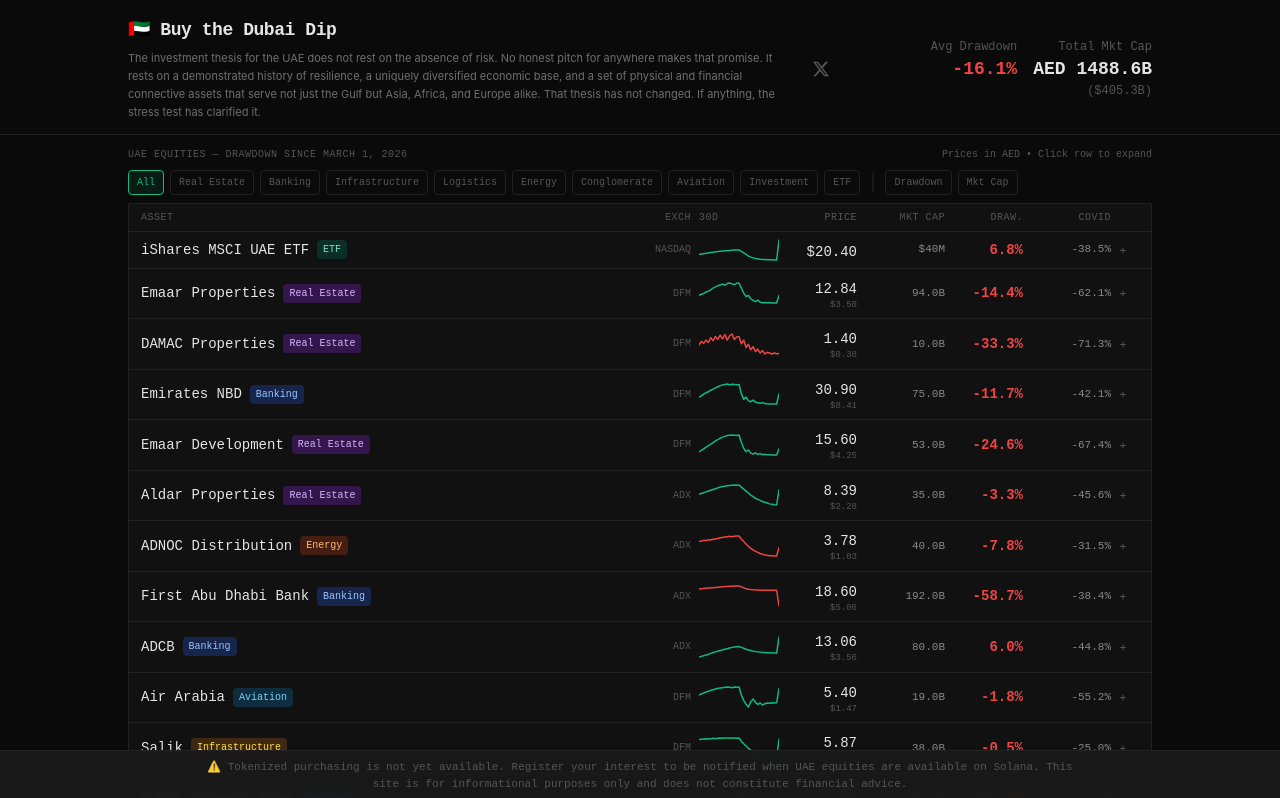
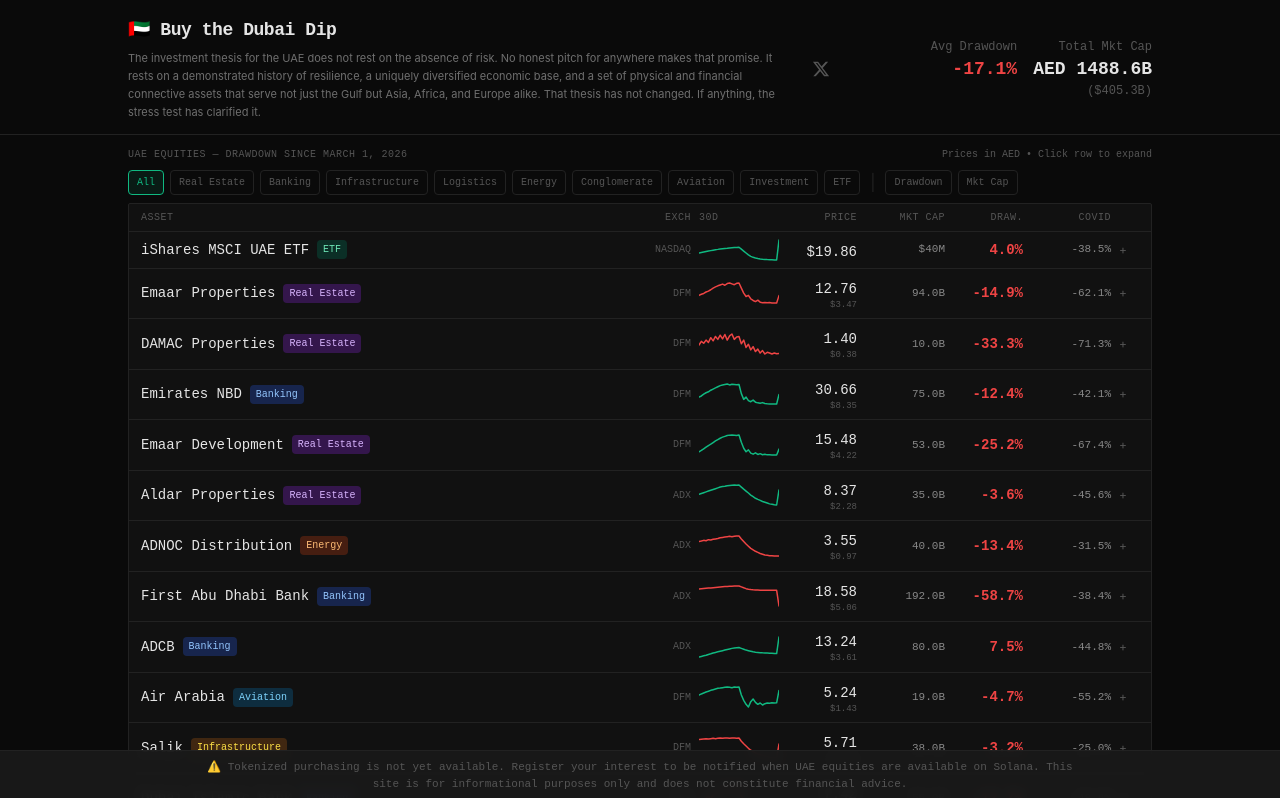
Before and after one commit to riverventures/buy-the-dubai-dip, a Next.js app: page / in a window 1280 px wide. Shown: the top 798 px of the page. Built offline with nearby package versions, Linux system fonts and the light colour scheme.

Commit message:
chore: daily price update 2026-04-21

```diff
--- a/src/data/assets.ts
+++ b/src/data/assets.ts
@@ -62,15 +62,15 @@
     exchange: 'NASDAQ',
     currency: 'USD',
     fiatUrl: 'https://www.ishares.com/us/products/264275/ishares-msci-uae-capped-etf',
-    currentPrice: 20.4,
+    currentPrice: 19.86,
     preMarch1Price: 19.10,
-    drawdownPct: 6.8,
+    drawdownPct: 4.0,
     covidDrawdownPct: -38.5,
     sparklineData: [
       18.50, 18.55, 18.60, 18.65, 18.70, 18.75, 18.80, 18.85, 18.88, 18.92,
       18.95, 18.98, 19.00, 19.03, 19.05, 19.07, 19.08, 19.10,
       18.90, 18.70, 18.50, 18.30, 18.15, 18.05, 17.98, 17.92, 17.88,
-      17.85, 17.83, 17.81, 17.80, 17.79, 17.78, 17.77, 20.4
+      17.85, 17.83, 17.81, 17.80, 17.79, 17.78, 17.77, 19.86
     ],
     pe: 8.2,
     marketCapB: 0.04,
@@ -89,15 +89,15 @@
     exchange: 'DFM',
     currency: 'AED',
     fiatUrl: 'https://www.dfm.ae/the-exchange/market-information/company/EMAAR/trading/trading-summary',
-    currentPrice: 12.84,
+    currentPrice: 12.76,
     preMarch1Price: 15.00,
-    drawdownPct: -14.4,
+    drawdownPct: -14.9,
     covidDrawdownPct: -62.1,
     sparklineData: [
       12.80, 13.00, 13.15, 13.40, 13.55, 13.80, 14.10, 14.30, 14.50, 14.65,
       14.80, 14.60, 14.90, 15.00, 14.85, 14.70, 14.95, 15.00,
       14.10, 13.20, 12.60, 12.80, 12.20, 11.90, 11.70, 11.95, 11.60,
-      11.50, 11.55, 11.48, 11.52, 11.47, 11.46, 11.45, 12.84
+      11.50, 11.55, 11.48, 11.52, 11.47, 11.46, 11.45, 12.76
     ],
     pe: 5.8,
     marketCapB: 94.0,
@@ -143,15 +143,15 @@
     exchange: 'DFM',
     currency: 'AED',
     fiatUrl: 'https://www.dfm.ae/the-exchange/market-information/company/EMIRATESNBD/trading/trading-summary',
-    currentPrice: 30.9,
+    currentPrice: 30.66,
     preMarch1Price: 35.00,
-    drawdownPct: -11.7,
+    drawdownPct: -12.4,
     covidDrawdownPct: -42.1,
     sparklineData: [
       29.50, 30.00, 30.80, 31.40, 31.80, 32.50, 33.00, 33.50, 34.00, 34.50,
       34.80, 35.00, 35.20, 34.80, 35.10, 35.00, 34.90, 35.00,
       31.00, 28.50, 29.50, 28.00, 27.50, 28.20, 27.30, 27.00, 26.80,
-      27.10, 26.70, 26.60, 26.55, 26.52, 26.50, 26.50, 30.9
+      27.10, 26.70, 26.60, 26.55, 26.52, 26.50, 26.50, 30.66
     ],
     pe: 6.2,
     marketCapB: 75.0,
@@ -170,15 +170,15 @@
     exchange: 'DFM',
     currency: 'AED',
     fiatUrl: 'https://www.dfm.ae/the-exchange/market-information/company/EMAARDEV/trading/trading-summary',
-    currentPrice: 15.6,
+    currentPrice: 15.48,
     preMarch1Price: 20.70,
-    drawdownPct: -24.6,
+    drawdownPct: -25.2,
     covidDrawdownPct: -67.4,
     sparklineData: [
       14.50, 15.00, 15.60, 16.20, 16.80, 17.30, 17.90, 18.50, 19.00, 19.50,
       19.90, 20.20, 20.50, 20.65, 20.70, 20.60, 20.50, 20.70,
       18.00, 15.80, 14.50, 15.20, 14.00, 13.60, 14.10, 13.50, 13.80,
-      13.40, 13.55, 13.35, 13.40, 13.32, 13.30, 13.30, 15.6
+      13.40, 13.55, 13.35, 13.40, 13.32, 13.30, 13.30, 15.48
     ],
     pe: 4.5,
     marketCapB: 53.0,
@@ -197,15 +197,15 @@
     exchange: 'ADX',
     currency: 'AED',
     fiatUrl: 'https://www.adx.ae/main-market/company-profile/overview?symbols=ALDAR',
-    currentPrice: 8.39,
+    currentPrice: 8.37,
     preMarch1Price: 8.68,
-    drawdownPct: -3.3,
+    drawdownPct: -3.6,
     covidDrawdownPct: -45.6,
     sparklineData: [
       8.10, 8.15, 8.20, 8.25, 8.30, 8.35, 8.40, 8.45, 8.50, 8.55,
       8.58, 8.60, 8.63, 8.65, 8.67, 8.68, 8.66, 8.68,
       8.55, 8.42, 8.30, 8.18, 8.05, 7.95, 7.85, 7.78, 7.72,
-      7.65, 7.60, 7.55, 7.50, 7.48, 7.45, 7.43, 8.39
+      7.65, 7.60, 7.55, 7.50, 7.48, 7.45, 7.43, 8.37
     ],
     pe: 9.1,
     marketCapB: 35.0,
@@ -224,15 +224,15 @@
     exchange: 'ADX',
     currency: 'AED',
     fiatUrl: 'https://www.adx.ae/main-market/company-profile/overview?symbols=ADNOCDIST',
-    currentPrice: 3.78,
+    currentPrice: 3.55,
     preMarch1Price: 4.10,
-    drawdownPct: -7.8,
+    drawdownPct: -13.4,
     covidDrawdownPct: -31.5,
     sparklineData: [
       3.95, 3.96, 3.98, 3.97, 4.00, 3.99, 4.01, 4.02, 4.03, 4.05,
       4.06, 4.07, 4.08, 4.09, 4.08, 4.09, 4.10, 4.10,
       4.02, 3.95, 3.88, 3.82, 3.76, 3.72, 3.68, 3.65, 3.62,
-      3.60, 3.58, 3.57, 3.56, 3.56, 3.55, 3.55, 3.78
+      3.60, 3.58, 3.57, 3.56, 3.56, 3.55, 3.55, 3.55
     ],
     pe: 15.2,
     marketCapB: 40.0,
@@ -251,7 +251,7 @@
     exchange: 'ADX',
     currency: 'AED',
     fiatUrl: 'https://www.adx.ae/main-market/company-profile/overview?symbols=FAB',
-    currentPrice: 18.6,
+    currentPrice: 18.58,
     preMarch1Price: 45.00,
     drawdownPct: -58.7,
     covidDrawdownPct: -38.4,
@@ -259,7 +259,7 @@
       41.00, 41.30, 41.60, 41.90, 42.20, 42.50, 42.80, 43.10, 43.40, 43.70,
       44.00, 44.20, 44.40, 44.60, 44.75, 44.85, 44.95, 45.00,
       43.80, 42.60, 41.50, 40.80, 40.30, 40.00, 39.80, 39.65, 39.55,
-      39.50, 39.45, 39.42, 39.38, 39.35, 39.32, 39.30, 18.6
+      39.50, 39.45, 39.42, 39.38, 39.35, 39.32, 39.30, 18.58
     ],
     pe: 8.4,
     marketCapB: 192.0,
@@ -278,15 +278,15 @@
     exchange: 'ADX',
     currency: 'AED',
     fiatUrl: 'https://www.adx.ae/main-market/company-profile/overview?symbols=ADCB',
-    currentPrice: 13.06,
+    currentPrice: 13.24,
     preMarch1Price: 12.32,
-    drawdownPct: 6.0,
+    drawdownPct: 7.5,
     covidDrawdownPct: -44.8,
     sparklineData: [
       11.50, 11.55, 11.60, 11.65, 11.72, 11.78, 11.85, 11.90, 11.95, 12.00,
       12.05, 12.10, 12.15, 12.20, 12.25, 12.28, 12.30, 12.32,
       12.25, 12.18, 12.10, 12.05, 12.00, 11.95, 11.92, 11.90, 11.88,
-      11.86, 11.85, 11.84, 11.83, 11.82, 11.81, 11.80, 13.06
+      11.86, 11.85, 11.84, 11.83, 11.82, 11.81, 11.80, 13.24
     ],
     pe: 7.1,
     marketCapB: 80.0,
@@ -305,15 +305,15 @@
     exchange: 'DFM',
     currency: 'AED',
     fiatUrl: 'https://www.dfm.ae/the-exchange/market-information/company/AIRARABIA/trading/trading-summary',
-    currentPrice: 5.4,
+    currentPrice: 5.24,
     preMarch1Price: 5.50,
-    drawdownPct: -1.8,
+    drawdownPct: -4.7,
     covidDrawdownPct: -55.2,
     sparklineData: [
       4.90, 4.98, 5.05, 5.12, 5.18, 5.25, 5.30, 5.35, 5.40, 5.42,
       5.45, 5.48, 5.50, 5.48, 5.45, 5.50, 5.48, 5.50,
       4.90, 4.50, 4.20, 4.00, 4.40, 4.60, 4.35, 4.20, 4.30,
-      4.15, 4.25, 4.30, 4.28, 4.32, 4.30, 4.31, 5.4
+      4.15, 4.25, 4.30, 4.28, 4.32, 4.30, 4.31, 5.24
     ],
     pe: 7.5,
     marketCapB: 19.0,
@@ -332,15 +332,15 @@
     exchange: 'DFM',
     currency: 'AED',
     fiatUrl: 'https://www.dfm.ae/the-exchange/market-information/company/SALIK/trading/trading-summary',
-    currentPrice: 5.87,
+    currentPrice: 5.71,
     preMarch1Price: 5.90,
-    drawdownPct: -0.5,
+    drawdownPct: -3.2,
     covidDrawdownPct: -25.0,
     sparklineData: [
       5.85, 5.86, 5.87, 5.88, 5.87, 5.88, 5.89, 5.88, 5.89, 5.90,
       5.89, 5.90, 5.90, 5.89, 5.90, 5.90, 5.89, 5.90,
       5.80, 5.72, 5.65, 5.58, 5.52, 5.48, 5.44, 5.40, 5.38,
-      5.36, 5.34, 5.32, 5.30, 5.29, 5.28, 5.28, 5.87
+      5.36, 5.34, 5.32, 5.30, 5.29, 5.28, 5.28, 5.71
     ],
     pe: 18.5,
     marketCapB: 38.0,
@@ -359,15 +359,15 @@
     exchange: 'DFM',
     currency: 'AED',
     fiatUrl: 'https://www.dfm.ae/the-exchange/market-information/company/DIB/trading/trading-summary',
-    currentPrice: 7.5,
+    currentPrice: 7.42,
     preMarch1Price: 8.50,
-    drawdownPct: -11.8,
+    drawdownPct: -12.7,
     covidDrawdownPct: -48.6,
     sparklineData: [
       7.70, 7.85, 7.75, 7.95, 8.05, 7.90, 8.10, 8.20, 8.30, 8.40,
       8.35, 8.50, 8.45, 8.48, 8.42, 8.50, 8.48, 8.50,
       8.10, 7.80, 7.60, 7.75, 7.50, 7.65, 7.45, 7.50, 7.42,
-      7.48, 7.44, 7.42, 7.43, 7.41, 7.40, 7.40, 7.5
+      7.48, 7.44, 7.42, 7.43, 7.41, 7.40, 7.40, 7.42
     ],
     pe: 6.8,
     marketCapB: 55.0,
@@ -440,15 +440,15 @@
     exchange: 'ADX',
     currency: 'AED',
     fiatUrl: 'https://www.adx.ae/main-market/company-profile/overview?symbols=RAKPROP',
-    currentPrice: 1.1,
+    currentPrice: 1.09,
     preMarch1Price: 1.80,
-    drawdownPct: -38.9,
+    drawdownPct: -39.4,
     covidDrawdownPct: -58.3,
     sparklineData: [
       1.55, 1.60, 1.58, 1.65, 1.62, 1.70, 1.68, 1.75, 1.72, 1.78,
       1.80, 1.76, 1.82, 1.78, 1.80, 1.76, 1.80, 1.80,
       1.60, 1.45, 1.50, 1.38, 1.42, 1.35, 1.38, 1.34, 1.36,
-      1.33, 1.35, 1.34, 1.33, 1.34, 1.33, 1.33, 1.1
+      1.33, 1.35, 1.34, 1.33, 1.34, 1.33, 1.33, 1.09
     ],
     pe: 3.8,
     marketCapB: 3.0,
```
